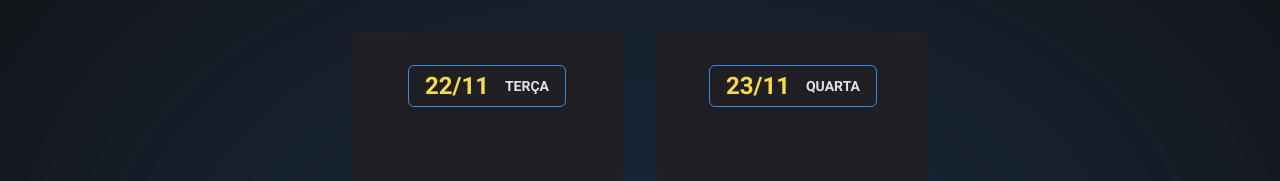
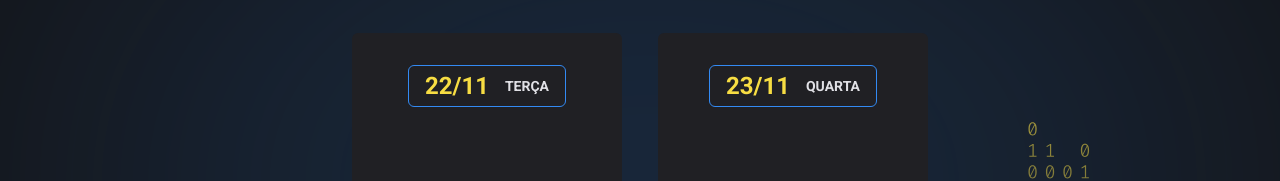
Before and after one commit to GhabrielMolina/NLW-CopaDoMundo, a plain HTML site: page index.html in a window 1280 px wide. Shown: the part 618-799 px from the top of the page. Drawn offline with Linux system fonts and the light colour scheme.

Commit message:
Initial Commit

```diff
--- a/css/style.css
+++ b/css/style.css
@@ -2,7 +2,7 @@ body {
     background-color: #121214;
     background-image: var(--bg);
     background-position-x: center;
-    background-position-y: 114%;
+    background-position-y: 56.6%;
     font-family: 'Roboto', sans-serif;
 }
 
```
